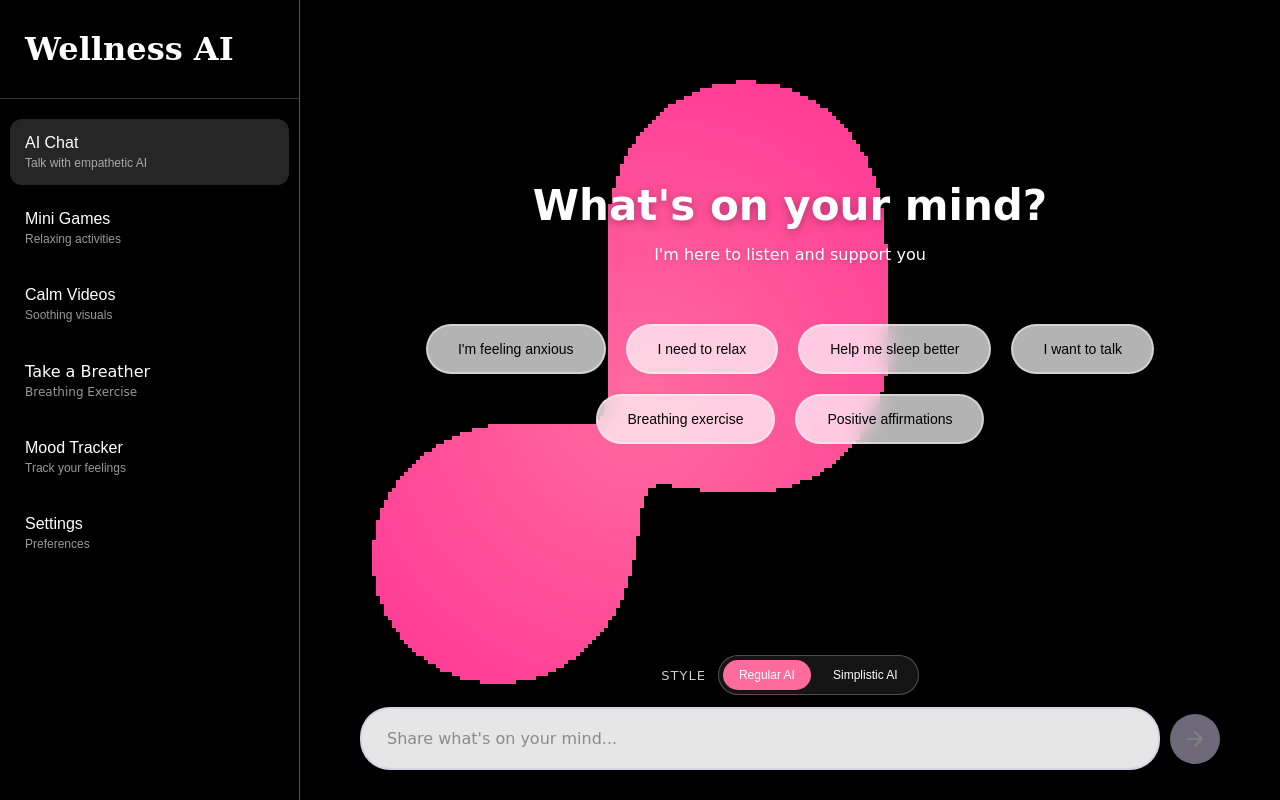
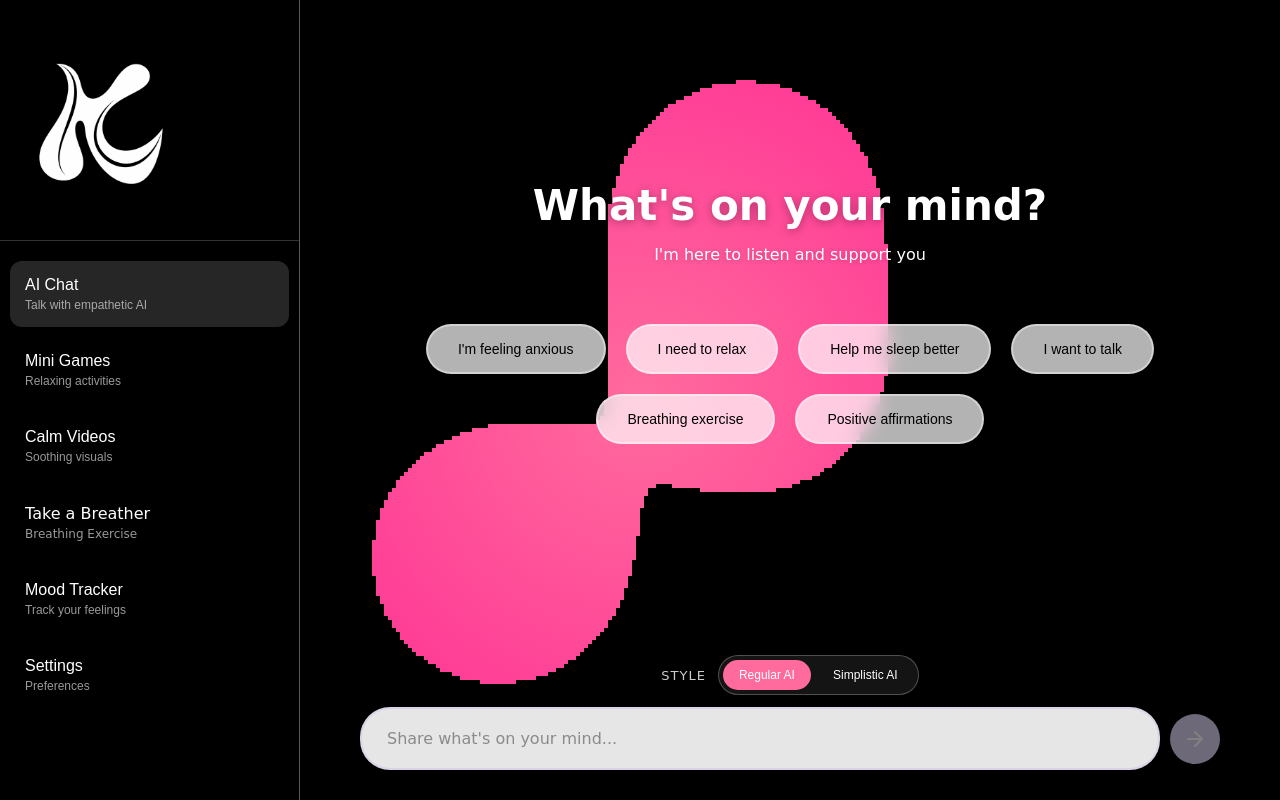
Before and after one commit to Sammymushagasha/Wellness-AI, a plain HTML site: page index.html in a window 1280 px wide. Drawn offline with Linux system fonts and the light colour scheme; animation ran at ten frames a second; a script that the page names is missing.

Commit message:
katara logo

```diff
--- a/index.html
+++ b/index.html
@@ -27,7 +27,7 @@
     <!-- Left Sidebar -->
     <aside class="sidebar">
         <div class="logo">
-            <h1>Wellness AI</h1>
+            <img src="assets/kataralogo.png" alt="Katara" class="logo-image">
         </div>
         <div class="divider"></div>
 
--- a/styles.css
+++ b/styles.css
@@ -53,6 +53,13 @@ body {
     font-size: 32px;
     font-weight: bold;
     color: #FFFFFF;
+}
+
+.logo-image {
+    display: block;
+    width: 180px;
+    max-width: 100%;
+    height: auto;
 }
 
 .divider {
```
Also changed, not shown: assets/kataralogo.png (added).
